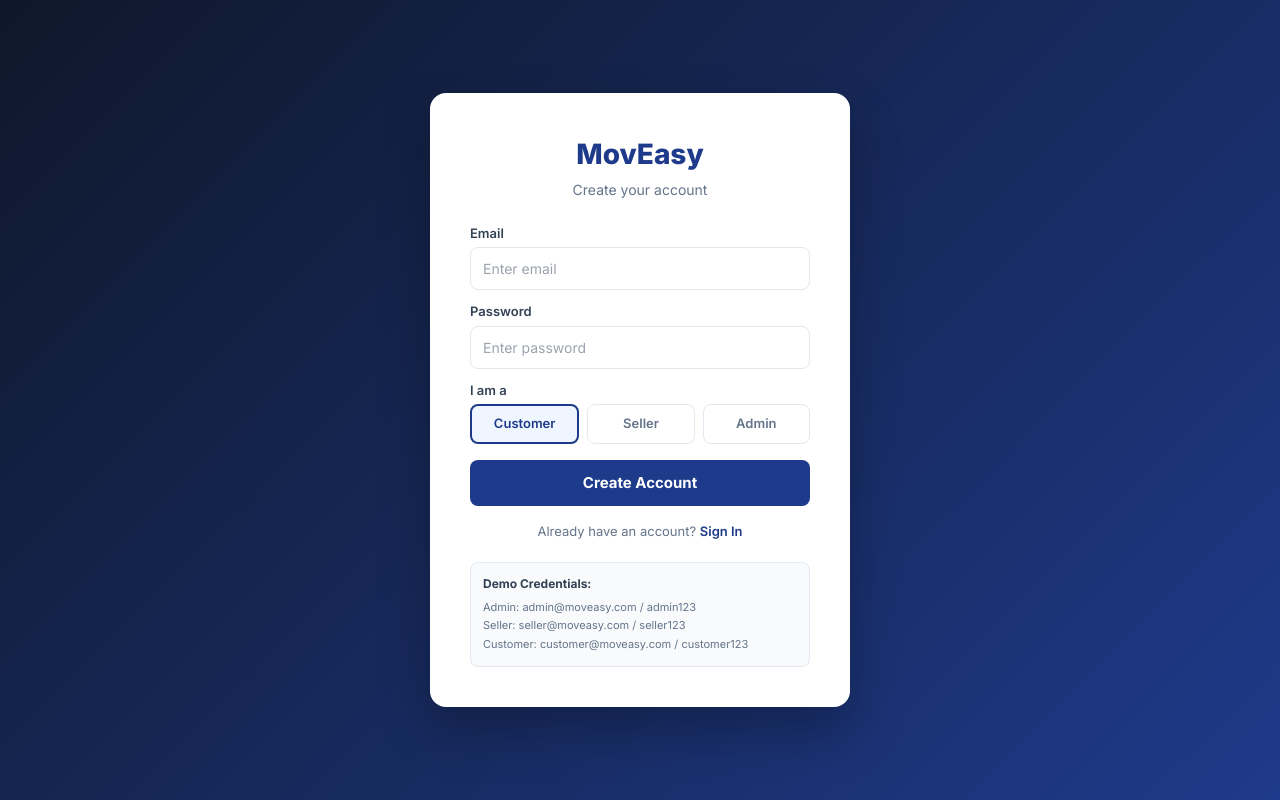
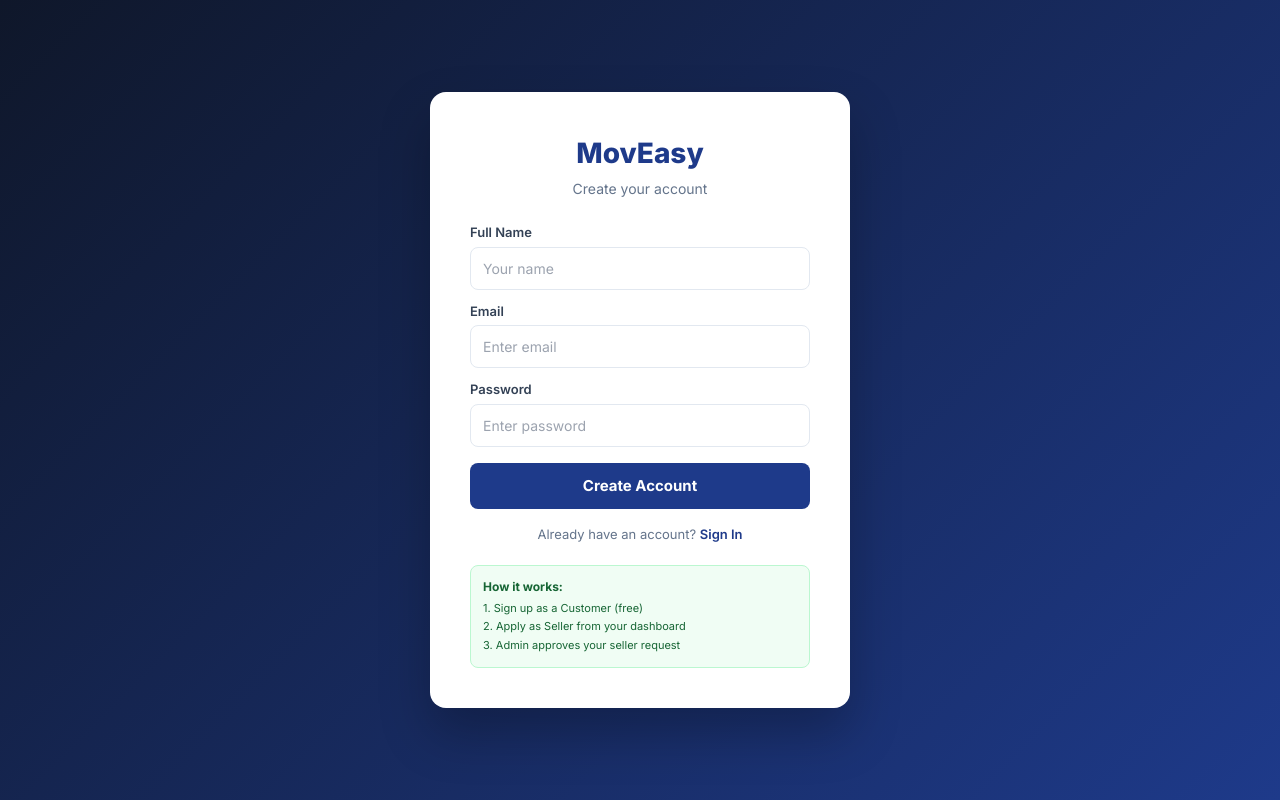
Before and after one commit to jiyanshud22/MOVEASY-WEBSITE, a React (Vite) app: page /#/login in a window 1280 px wide. Both pictures are taken after a click on the button "Sign Up". Built offline with nearby package versions, Linux system fonts and the light colour scheme.

Commit message:
Add name input for signup and update error handling

```diff
--- a/src/pages/Login.jsx
+++ b/src/pages/Login.jsx
@@ -5,9 +5,9 @@ import { useNavigate } from "react-router-dom";
 export default function Login() {
   const [email, setEmail] = useState("");
   const [password, setPassword] = useState("");
+  const [name, setName] = useState("");
   const [error, setError] = useState("");
   const [isSignup, setIsSignup] = useState(false);
-  const [role, setRole] = useState("customer");
   const { login, signup } = useAuth();
   const navigate = useNavigate();
 
@@ -16,58 +16,72 @@ export default function Login() {
     setError("");
     let result;
     if (isSignup) {
-      result = signup(email, password, role, email.split("@")[0]);
+      if (!name.trim()) { setError("Please enter your name"); return; }
+      result = signup(email, password, name);
     } else {
       result = login(email, password);
     }
     if (result.success) {
-      const r = result.role || role;
+      const r = result.role || "customer";
       if (r === "admin") navigate("/admin");
       else if (r === "seller") navigate("/seller");
       else navigate("/customer");
     } else {
-      setError(result.error || "Login failed");
+      setError(result.error || "Something went wrong");
     }
   };
 
+  const box = { background: "white", borderRadius: "16px", padding: "40px", width: "100%", maxWidth: "420px", boxShadow: "0 25px 50px rgba(0,0,0,0.25)" };
+  const inp = { width: "100%", padding: "10px 12px", border: "1px solid #e2e8f0", borderRadius: "8px", marginBottom: "12px", fontSize: "14px", boxSizing: "border-box" };
+  const lbl = { fontSize: "13px", fontWeight: 600, color: "#334155", display: "block", marginBottom: "4px" };
+
   return (
     <div style={{ minHeight: "100vh", display: "flex", alignItems: "center", justifyContent: "center", background: "linear-gradient(135deg, #0f172a 0%, #1e3a8a 100%)" }}>
-      <div style={{ background: "white", borderRadius: "16px", padding: "40px", width: "100%", maxWidth: "420px", boxShadow: "0 25px 50px rgba(0,0,0,0.25)" }}>
+      <div style={box}>
         <h1 style={{ fontSize: "28px", fontWeight: 800, color: "#1e3a8a", textAlign: "center", margin: "0 0 4px" }}>MovEasy</h1>
-        <p style={{ textAlign: "center", color: "#64748b", margin: "0 0 24px", fontSize: "14px" }}>{isSignup ? "Create your account" : "Sign in to your account"}</p>
+        <p style={{ textAlign: "center", color: "#64748b", margin: "0 0 24px", fontSize: "14px" }}>
+          {isSignup ? "Create your account" : "Sign in to your account"}
+        </p>
 
-        {error && <div style={{ background: "#fef2f2", color: "#dc2626", padding: "10px", borderRadius: "8px", marginBottom: "16px", fontSize: "13px", textAlign: "center" }}>{error}</div>}
+        {error && (
+          <div style={{ background: "#fef2f2", color: "#dc2626", padding: "10px", borderRadius: "8px", marginBottom: "16px", fontSize: "13px", textAlign: "center" }}>
+            {error}
+          </div>
+        )}
 
         <form onSubmit={handleSubmit}>
-          <label style={{ fontSize: "13px", fontWeight: 600, color: "#334155", display: "block", marginBottom: "4px" }}>Email</label>
-          <input type="email" value={email} onChange={(e) => setEmail(e.target.value)} required placeholder="Enter email" style={{ width: "100%", padding: "10px 12px", border: "1px solid #e2e8f0", borderRadius: "8px", marginBottom: "12px", fontSize: "14px", boxSizing: "border-box" }} />
-
-          <label style={{ fontSize: "13px", fontWeight: 600, color: "#334155", display: "block", marginBottom: "4px" }}>Password</label>
-          <input type="password" value={password} onChange={(e) => setPassword(e.target.value)} required placeholder="Enter password" style={{ width: "100%", padding: "10px 12px", border: "1px solid #e2e8f0", borderRadius: "8px", marginBottom: "12px", fontSize: "14px", boxSizing: "border-box" }} />
-
           {isSignup && (
             <div>
-              <label style={{ fontSize: "13px", fontWeight: 600, color: "#334155", display: "block", marginBottom: "4px" }}>I am a</label>
-              <div style={{ display: "flex", gap: "8px", marginBottom: "16px" }}>
-                {["customer", "seller", "admin"].map((r) => (
-                  <button type="button" key={r} onClick={() => setRole(r)} style={{ flex: 1, padding: "8px", borderRadius: "8px", border: role === r ? "2px solid #1e3a8a" : "1px solid #e2e8f0", background: role === r ? "#eff6ff" : "white", fontWeight: 600, fontSize: "13px", color: role === r ? "#1e3a8a" : "#64748b", cursor: "pointer", textTransform: "capitalize" }}>{r}</button>
-                ))}
-              </div>
+              <label style={lbl}>Full Name</label>
+              <input type="text" value={name} onChange={(e) => setName(e.target.value)} placeholder="Your name" style={inp} />
             </div>
           )}
 
-          <button type="submit" style={{ width: "100%", padding: "12px", background: "#1e3a8a", color: "white", border: "none", borderRadius: "8px", fontWeight: 700, fontSize: "15px", cursor: "pointer" }}>{isSignup ? "Create Account" : "Sign In"}</button>
+          <label style={lbl}>Email</label>
+          <input type="email" value={email} onChange={(e) => setEmail(e.target.value)} required placeholder="Enter email" style={inp} />
+
+          <label style={lbl}>Password</label>
+          <input type="password" value={password} onChange={(e) => setPassword(e.target.value)} required placeholder="Enter password" minLength="6" style={inp} />
+
+          <button type="submit" style={{ width: "100%", padding: "12px", background: "#1e3a8a", color: "white", border: "none", borderRadius: "8px", fontWeight: 700, fontSize: "15px", cursor: "pointer", marginTop: "4px" }}>
+            {isSignup ? "Create Account" : "Sign In"}
+          </button>
         </form>
 
-        <p style={{ textAlign: "center", margin: "16px 0 0", fontSize: "13px", color: "#64748b" }}>{isSignup ? "Already have an account?" : "No account?"} <button onClick={() => { setIsSignup(!isSignup); setError(""); }} style={{ color: "#1e3a8a", fontWeight: 600, background: "none", border: "none", cursor: "pointer", fontSize: "13px" }}>{isSignup ? "Sign In" : "Sign Up"}</button></p>
+        <p style={{ textAlign: "center", margin: "16px 0 0", fontSize: "13px", color: "#64748b" }}>
+          {isSignup ? "Already have an account? " : "No account? "}
+          <button onClick={() => { setIsSignup(!isSignup); setError(""); }} style={{ color: "#1e3a8a", fontWeight: 600, background: "none", border: "none", cursor: "pointer", fontSize: "13px" }}>
+            {isSignup ? "Sign In" : "Sign Up"}
+          </button>
+        </p>
 
-        <div style={{ marginTop: "20px", padding: "12px", background: "#f8fafc", borderRadius: "8px", border: "1px solid #e2e8f0" }}>
-          <p style={{ fontSize: "12px", fontWeight: 700, color: "#334155", margin: "0 0 6px" }}>Demo Credentials:</p>
-          <p style={{ fontSize: "11px", color: "#64748b", margin: "2px 0" }}>Admin: admin@moveasy.com / admin123</p>
-          <p style={{ fontSize: "11px", color: "#64748b", margin: "2px 0" }}>Seller: seller@moveasy.com / seller123</p>
-          <p style={{ fontSize: "11px", color: "#64748b", margin: "2px 0" }}>Customer: customer@moveasy.com / customer123</p>
+        <div style={{ marginTop: "20px", padding: "12px", background: "#f0fdf4", borderRadius: "8px", border: "1px solid #bbf7d0" }}>
+          <p style={{ fontSize: "12px", fontWeight: 700, color: "#166534", margin: "0 0 4px" }}>How it works:</p>
+          <p style={{ fontSize: "11px", color: "#166534", margin: "2px 0" }}>1. Sign up as a Customer (free)</p>
+          <p style={{ fontSize: "11px", color: "#166534", margin: "2px 0" }}>2. Apply as Seller from your dashboard</p>
+          <p style={{ fontSize: "11px", color: "#166534", margin: "2px 0" }}>3. Admin approves your seller request</p>
         </div>
       </div>
     </div>
   );
-}
+      }
```
